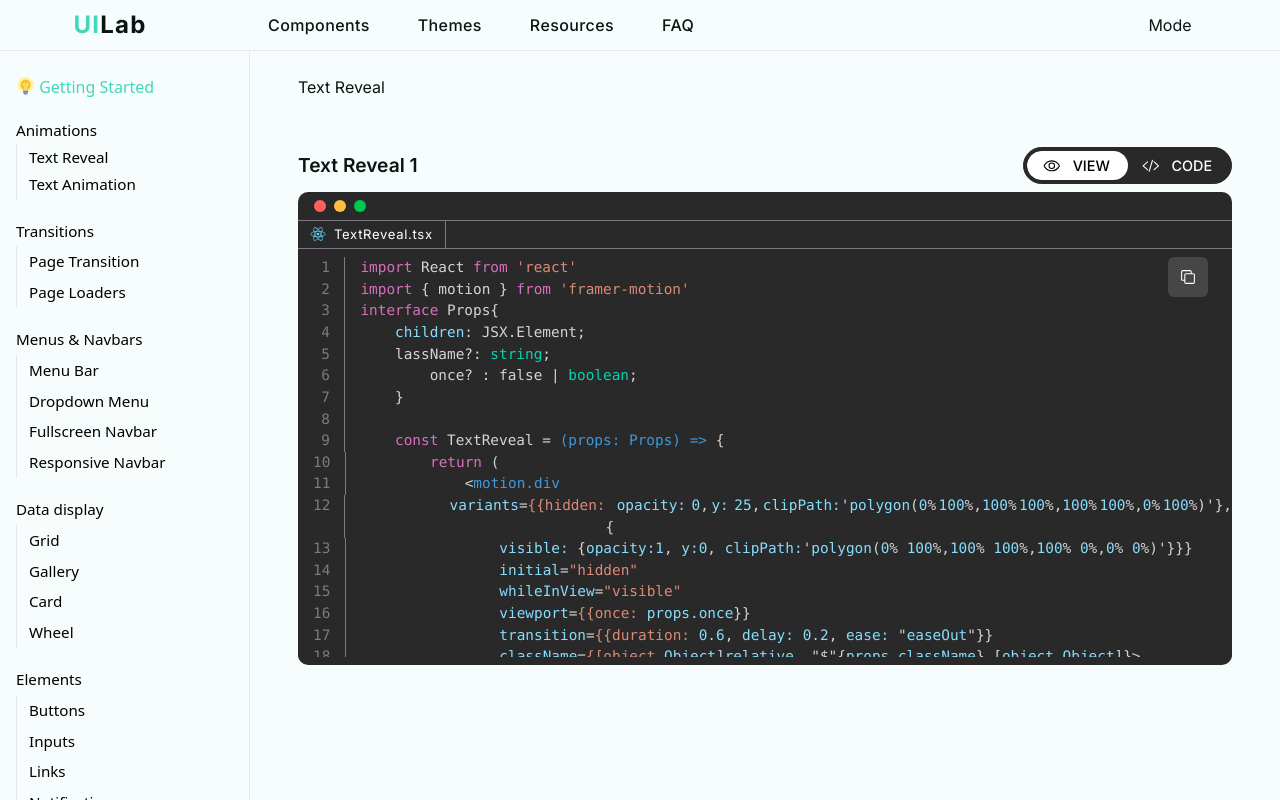
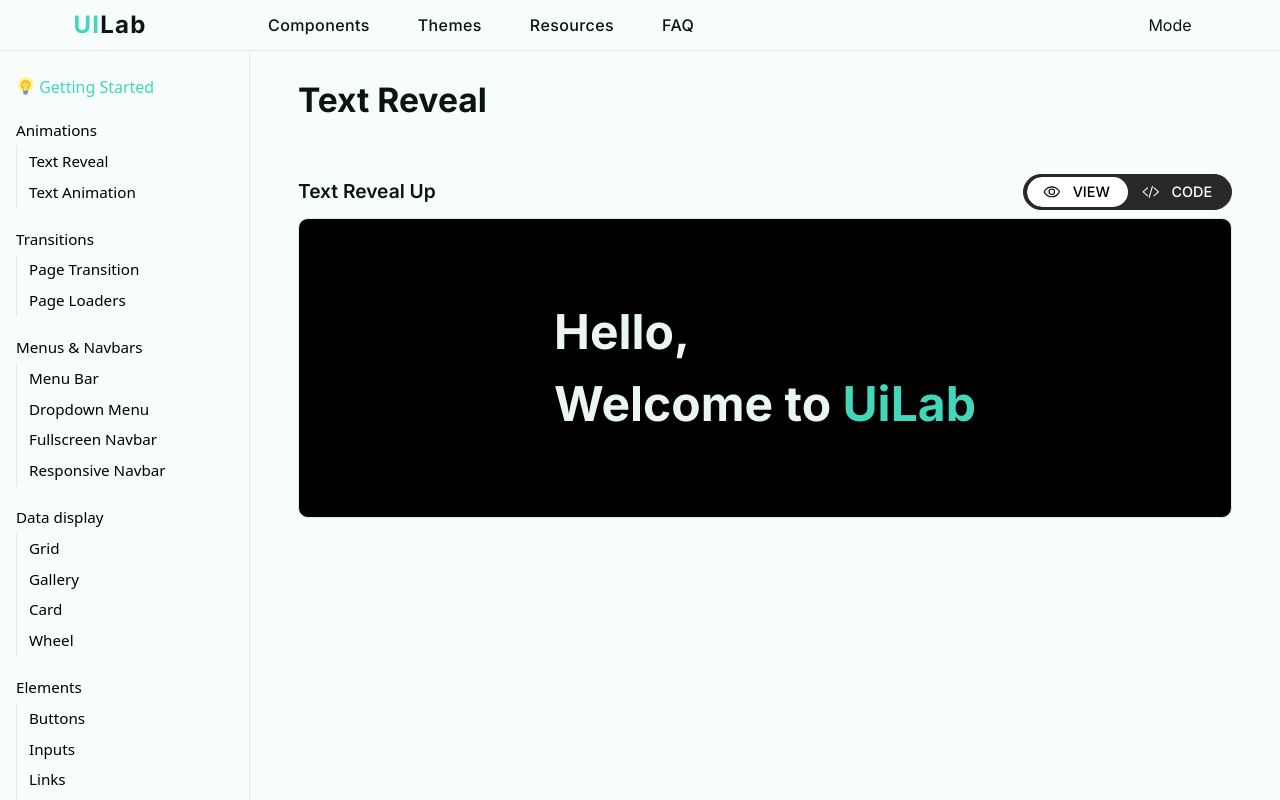
Before and after one commit to hosoocha20/uilab, a React (Vite) app: page /components/text-reveal in a window 1280 px wide. Built offline with nearby package versions, Linux system fonts and the light colour scheme.

Commit message:
Ready to use componentView

```diff
--- a/src/components/Sidebar.tsx
+++ b/src/components/Sidebar.tsx
@@ -11,9 +11,9 @@ const Sidebar = () => {
         </div>
         <div className='text-[0.95rem]'>
             <h3 className='font-medium py-1 '>Animations</h3>
-            <div className='  *:py-1 *:pl-3 *:border-l hover:*:border-turquoise-400 *:cursor-pointer'>
+            <div className='flex flex-col  *:py-1 *:pl-3 *:border-l hover:*:border-turquoise-400 *:cursor-pointer'>
                 <Link to={'/components/text-reveal'}>Text Reveal</Link>
-                <p>Text Animation</p>
+                <Link to={'/components/text-animation'}>Text Animation</Link>
             </div>
         </div>
         <div className='text-[0.95rem]'>
--- /dev/null
+++ b/src/components/TextAnimation.tsx
@@ -0,0 +1,14 @@
+import React from "react";
+
+const TextAnimation = () => {
+  return (
+    <div className="font-inter  flex-1 min-w-[calc(100vw-250px)] bg-background flex justify-center pt-6 pb-[5rem] px-[3rem] text-text">
+      <div className=" w-[1200px] max-w-full  flex flex-col gap-[2.5rem]">
+        <h1 className="text-[2.1rem] font-bold">Text Animation</h1>
+
+      </div>
+    </div>
+  );
+};
+
+export default TextAnimation;
--- a/src/components/TextReveal.tsx
+++ b/src/components/TextReveal.tsx
@@ -3,6 +3,7 @@ import SyntaxHighlighter from "react-syntax-highlighter"
 import { qtcreatorDark} from "react-syntax-highlighter/dist/esm/styles/hljs";
 import CodeSyntax from "../uiComponents/CodeSyntax";
 import ComponentView from "../uiComponents/ComponentView";
+import { TextRevealUp } from "../uiComponents/TextRevealComponents";
 
 const TextReveal = () => {
   const codeString =
@@ -37,8 +38,8 @@ export default TextReveal`;
   return (
     <div className="font-inter  flex-1 min-w-[calc(100vw-250px)] bg-background flex justify-center pt-6 pb-[5rem] px-[3rem] text-text">
         <div className=" w-[1200px] max-w-full  flex flex-col gap-[2.5rem]">
-            <h1>Text Reveal</h1>
-            <ComponentView />
+            <h1 className="text-[2.1rem] font-bold">Text Reveal</h1>
+            <ComponentView component={TextRevealUp} header="Text Reveal Up"/>
         </div>
     </div>
   );
--- a/src/main.tsx
+++ b/src/main.tsx
@@ -16,6 +16,7 @@ import Components from './pages/Components.tsx';
 import Hero from './pages/Hero.tsx';
 import Layout from './components/Layout.tsx';
 import TextReveal from './components/TextReveal.tsx';
+import TextAnimation from './components/TextAnimation.tsx';
 
 const router = createBrowserRouter([
   {
@@ -37,6 +38,10 @@ const router = createBrowserRouter([
           {
             path: "/components/text-reveal",
             element: <TextReveal />
+          },
+          {
+            path: "/components/text-animation",
+            element: <TextAnimation />
           }
         ]
       }
--- a/src/uiComponents/CodeSyntax.tsx
+++ b/src/uiComponents/CodeSyntax.tsx
@@ -1,11 +1,14 @@
 import React from "react";
-import SyntaxHighlighter from "react-syntax-highlighter";
-import { qtcreatorDark } from "react-syntax-highlighter/dist/esm/styles/hljs";
+import { Prism as SyntaxHighlighter } from 'react-syntax-highlighter';
+import { oneDark } from "react-syntax-highlighter/dist/esm/styles/prism";
 import { CopyToClipboard } from "react-copy-to-clipboard";
 import { IoLogoReact } from "react-icons/io5";
 import { RxCopy } from "react-icons/rx";
 
-const CodeSyntax = () => {
+interface Props{
+    codeString : string
+}
+const CodeSyntax = (props: Props) => {
   const codeString = `import React from 'react'\nimport { motion } from 'framer-motion'\ninterface Props{\n\tchildren: JSX.Element;\n\tlassName?: string;
         once? : false | boolean;
     }
@@ -28,10 +31,8 @@ const CodeSyntax = () => {
     }
     export default TextReveal`;
   const customStyle = {
-    fontSize: "0.9rem",
-    borderRadius: "0 0 10px 10px",
     backgroundColor: "#292929",
-    maxHeight: "500px",
+
   };
   return (
     <div>
@@ -56,16 +57,17 @@ const CodeSyntax = () => {
 
         </button>
         <SyntaxHighlighter
-          language="typescript"
+          language="tsx"
           showLineNumbers
           wrapLongLines={true}
-          useInlineStyles={false}
+          customStyle={customStyle}
+          style={oneDark}
           className={
             "syntax-highlighter bg-seashell-950 text-[0.9rem] max-h-[400px] overflow-y-auto"
           }
           id="syntax-style"
         >
-          {codeString}
+          {props.codeString}
         </SyntaxHighlighter>
       </div>
     </div>
--- a/src/uiComponents/ComponentView.tsx
+++ b/src/uiComponents/ComponentView.tsx
@@ -1,86 +1,151 @@
-import React, { useState } from 'react'
-import { motion, useAnimationControls, Variants } from 'framer-motion';
-import CodeSyntax from './CodeSyntax'
+import React, { useState } from "react";
+import { motion, useAnimationControls, Variants } from "framer-motion";
+import { renderToString } from "react-dom/server";
+import CodeSyntax from "./CodeSyntax";
 import { PiEye } from "react-icons/pi";
 import { IoCodeSlashOutline } from "react-icons/io5";
 
-const ComponentView = () => {
+interface Props {
+  component: React.ComponentType<{ className?: string }>;
+  header: string;
+}
+const ComponentView = (props: Props) => {
   const [toggleView, setToggleView] = useState(true);
   const controls = useAnimationControls();
+  const codeString = `import { motion, Variants } from "framer-motion";
+import React from "react";
 
-    const buttonVariants : Variants = {
-        'code1' : {
-            width: "100%" ,right: 0, top: 0, transition: { ease: "easeInOut" ,duration: 0.5 }
+export const TextRevealUp = () => {
+  const textRevealUp: Variants = {
+    hidden: {
+      opacity: 0,
+      y: 25,
+      clipPath: "polygon(0% 100%,100% 100%,100% 100%,0% 100%)",
     },
-        'code2': {left: "auto"},
-        'code3' : {width: "50%"},
-        'view' : {
+    visible: {
+        opacity: 1,
+        y: 0,
+        clipPath: "polygon(0% 100%,100% 100%,100% 0%,0% 0%)",
+      transition: { duration: 0.5, staggerChildren: 0.15, ease: "easeOut" },
+    },
+  };
+  return (
+    <div className="font-inter h-[300px] border rounded-[10px] flex items-center justify-center bg-black">
+      <motion.div
+        variants={textRevealUp}
+        initial="hidden"
+        whileInView="visible"
+        className="relative  text-[3rem] font-bold  text-[#EAF6F3]"
+      >
+        <motion.p variants={textRevealUp}>Hello,</motion.p>
+        <motion.p variants={textRevealUp}>Welcome to <span className="text-primary">UiLab</span></motion.p>
+      </motion.div>
+    </div>
+  );
+};`;
 
+  const buttonVariants: Variants = {
+    code1: {
+      width: "100%",
+      right: 0,
+      top: 0,
+      transition: { ease: "easeInOut", duration: 0.5 },
     },
-        'view1' : {
-            width: "100%" ,left: 0, top: 0, transition: { ease: "easeInOut" ,duration: 0.5 }
+    code2: { left: "auto" },
+    code3: { width: "50%" },
+    view: {},
+    view1: {
+      width: "100%",
+      left: 0,
+      top: 0,
+      transition: { ease: "easeInOut", duration: 0.5 },
     },
-        'view2': {right: "auto"},
-        'view3' : {width: "50%"},
-        'initial' : {scaleX: 1, left: 0, top: 0}
-    }
-    const textVariants1 : Variants = {
-        'active' : {color: '#000000', transition : {ease: "easeInOut",  duration: 0.5}},
-        'inactive' : {color: '#ffffff', transition : {ease: "easeInOut",duration: 0.3}}
-    }
+    view2: { right: "auto" },
+    view3: { width: "50%" },
+    initial: { scaleX: 1, left: 0, top: 0 },
+  };
+  const textVariants1: Variants = {
+    active: {
+      color: "#000000",
+      transition: { ease: "easeInOut", duration: 0.5 },
+    },
+    inactive: {
+      color: "#ffffff",
+      transition: { ease: "easeInOut", duration: 0.3 },
+    },
+  };
 
-    const textVariants2 : Variants = {
-        'activePair' : {color: '#ffffff', transition : {ease: "easeInOut",  duration: 0.3}},
-        'inactivePair' : {color: '#000000', transition : {ease: "easeInOut",duration: 0.5}}
-    }
+  const textVariants2: Variants = {
+    activePair: {
+      color: "#ffffff",
+      transition: { ease: "easeInOut", duration: 0.3 },
+    },
+    inactivePair: {
+      color: "#000000",
+      transition: { ease: "easeInOut", duration: 0.5 },
+    },
+  };
 
   const sequenceToCode = async () => {
-        controls.start("inactivePair")
-        controls.start("inactive")
-        await controls.start("code1")
-        await controls.start("code2")
-        return controls.start("code3")
-    }
+    setToggleView(false);
+    controls.start("inactivePair");
+    controls.start("inactive");
+    await controls.start("code1");
+    await controls.start("code2");
+    return controls.start("code3");
+  };
   const sequenceToView = async () => {
-        controls.start("active")
-        controls.start("activePair")
-        await controls.start("view1")
-        await controls.start("view2")
-        return controls.start("view3")
-    }
+    setToggleView(true);
+    controls.start("active");
+    controls.start("activePair");
+    await controls.start("view1");
+    await controls.start("view2");
+    return controls.start("view3");
+  };
   return (
     <div>
-        <div className='font-inter flex items-center justify-between py-2'>
-            <h3 className='font-semibold text-text text-[1.2rem]'>Text Reveal 1</h3>
-            <div className='border border-seashell-950 bg-seashell-950 flex py-[0.15rem] px-[0.18rem] rounded-[1.2rem]'>
-                <div className='flex relative rounded-[1rem] overflow-hidden'>
+      <div className="font-inter flex items-center justify-between py-2">
+        <h3 className="font-semibold text-text text-[1.2rem]">
+          {props.header}
+        </h3>
+        <div className="border border-seashell-950 bg-seashell-950 flex py-[0.15rem] px-[0.18rem] rounded-[1.2rem]">
+          <div className="flex relative rounded-[1rem] overflow-hidden">
             <motion.div
               variants={buttonVariants}
               initial={"initial"}
               animate={controls}
-                    className='absolute  w-[50%] rounded-[1rem] h-full bg-white z-[0]'></motion.div>
+              className="absolute  w-[50%] rounded-[1rem] h-full bg-white z-[0]"
+            ></motion.div>
             <motion.button
               variants={textVariants1}
               initial={"active"}
               animate={controls}
-                    className='flex-1 flex items-center gap-3 py-1 px-4 z-10 bg-transparent text-text' onClick={sequenceToView}>
-                        <PiEye className='text-[1.1rem]'/>
-                        <p className='text-[0.9rem] font-medium '>VIEW</p>
+              className="flex-1 flex items-center gap-3 py-1 px-4 z-10 bg-transparent text-text"
+              onClick={sequenceToView}
+            >
+              <PiEye className="text-[1.1rem]" />
+              <p className="text-[0.9rem] font-medium ">VIEW</p>
             </motion.button>
             <motion.button
               variants={textVariants2}
               initial={"activePair"}
               animate={controls}
-                    className='flex items-center flex-1 gap-3 py-1 px-4 z-10 bg-transparent text-white' onClick={sequenceToCode}>
-                        <IoCodeSlashOutline className='text-[1.1rem]'/>
-                        <p className='text-[0.9rem] font-medium  '>CODE</p>
+              className="flex items-center flex-1 gap-3 py-1 px-4 z-10 bg-transparent text-white"
+              onClick={sequenceToCode}
+            >
+              <IoCodeSlashOutline className="text-[1.1rem]" />
+              <p className="text-[0.9rem] font-medium  ">CODE</p>
             </motion.button>
           </div>
         </div>
       </div>
-        <CodeSyntax />
+      {toggleView ? (
+        <props.component />
+      ) : (
+        <CodeSyntax codeString={codeString} />
+      )}
     </div>
-  )
-}
+  );
+};
 
-export default ComponentView
+export default ComponentView;
--- /dev/null
+++ b/src/uiComponents/TextRevealComponents.tsx
@@ -0,0 +1,31 @@
+import { motion, Variants } from "framer-motion";
+import React from "react";
+
+export const TextRevealUp = () => {
+  const textRevealUp: Variants = {
+    hidden: {
+      opacity: 0,
+      y: 25,
+      clipPath: "polygon(0% 100%,100% 100%,100% 100%,0% 100%)",
+    },
+    visible: {
+        opacity: 1,
+        y: 0,
+        clipPath: "polygon(0% 100%,100% 100%,100% 0%,0% 0%)",
+      transition: { duration: 0.5, staggerChildren: 0.15, ease: "easeOut" },
+    },
+  };
+  return (
+    <div className="font-inter h-[300px] border rounded-[10px] flex items-center justify-center bg-black">
+      <motion.div
+        variants={textRevealUp}
+        initial="hidden"
+        whileInView="visible"
+        className={`relative  text-[3rem] font-bold  text-[#EAF6F3] `}
+      >
+        <motion.p variants={textRevealUp} >Hello,</motion.p>
+        <motion.p variants={textRevealUp}>Welcome to <span className="text-primary">UiLab</span></motion.p>
+      </motion.div>
+    </div>
+  );
+};
```
Also changed, not shown: src/uiComponents/TextAnimationComponents.tsx (added, +7 -0 lines). Lines whose indentation alone changed are shown as unchanged.
